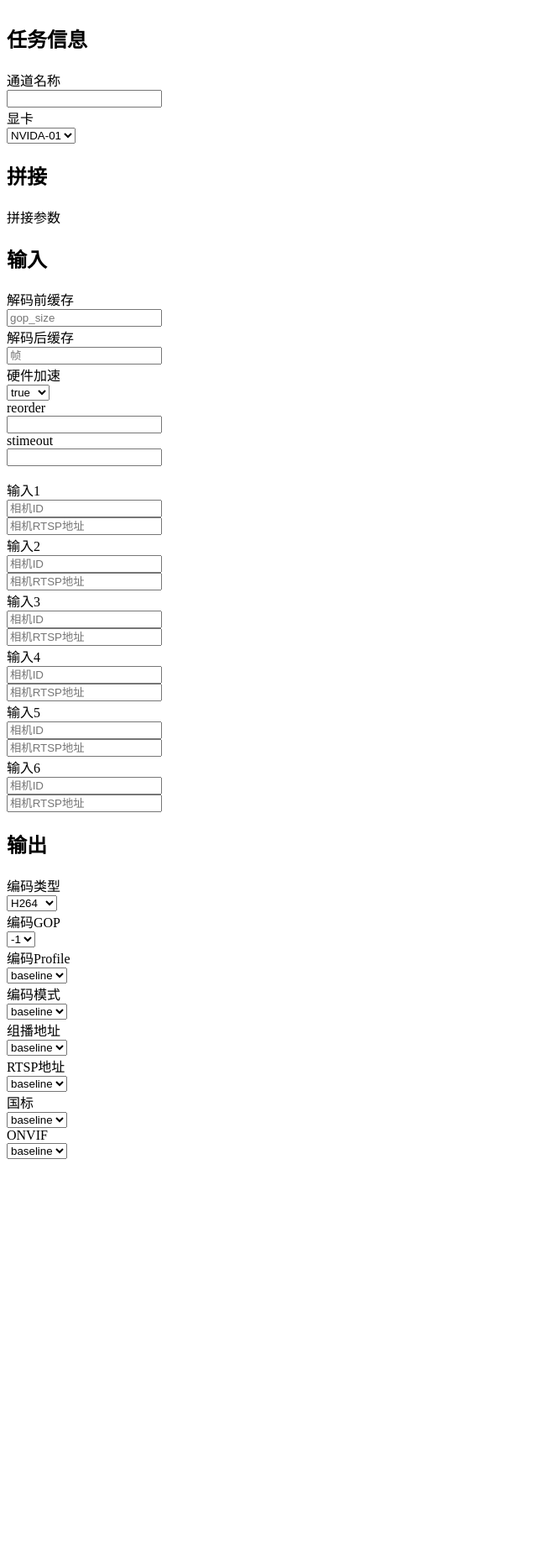
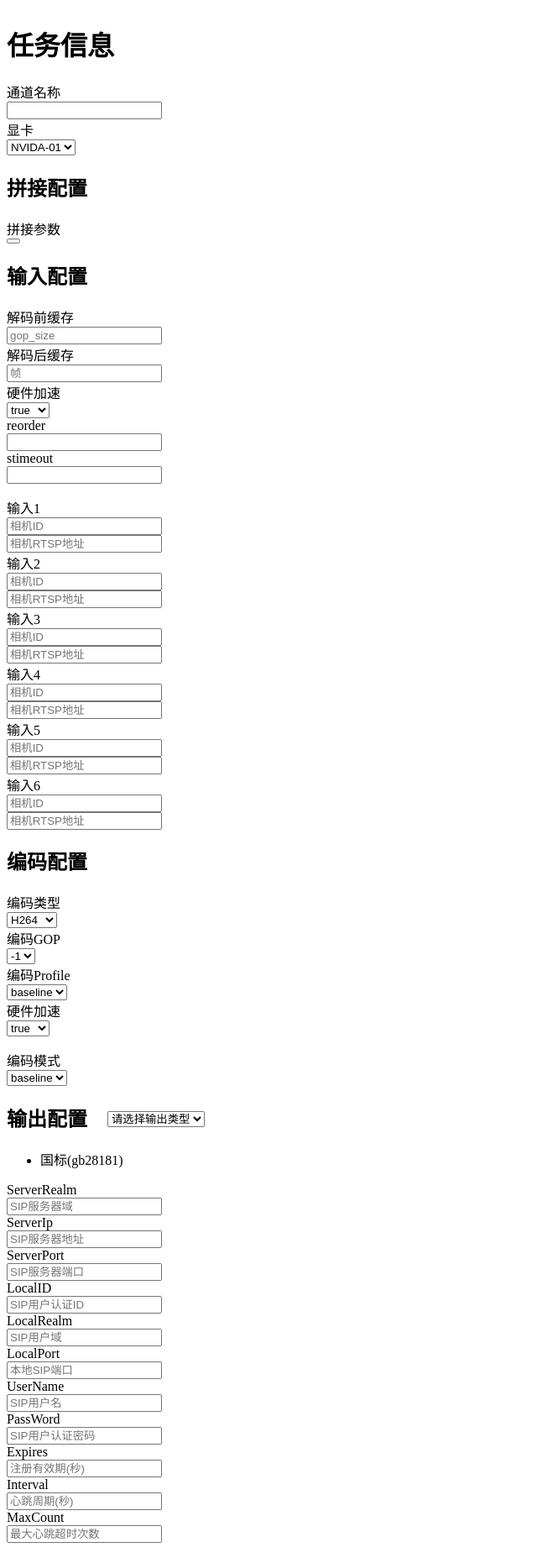
Before and after one commit to shuiruobing/vista, a Flask app: page /form.html in a window 1280 px wide. Shown: the whole page at 84% size, without its empty margins (0-640 px from the left). Before the commit the page ends 1380 px from the top, so only its background shows below. Run offline with Flask 2, Linux system fonts and the light colour scheme; the visitor is signed in with stand-in values (Sample User, id 1); parts of the project's set-up code (start-up, migrations or seed data) failed here and were passed over.

Commit message:
修改配置参数表单项

```diff
--- a/vista_daemon/app/templates/form.html
+++ b/vista_daemon/app/templates/form.html
@@ -13,7 +13,7 @@
 	<body>-->
 		<div class="layui-collapse" lay-accordion="" style="overflow: auto;">
   			<div class="layui-colla-item">
-				<h2 class="layui-colla-title">任务信息</h2>
+				<h1 class="layui-colla-title">任务信息</h1>
 				<div class="layui-colla-content layui-show">
 					<div class="layui-collapse" lay-accordion="">
 						<div class="layui-colla-item">
@@ -38,13 +38,14 @@
 							<div class="layui-colla-content layui-show">
 								<div class="layui-collapse" lay-accordion="">
 									<div class="layui-colla-item" >
-										<h2 class="layui-colla-title">拼接</h2>
+										<h2 class="layui-colla-title">拼接配置</h2>
 										<div class="layui-colla-content layui-show">
 											拼接参数
 										</div>
 									</div>
 									<div class="layui-colla-item">
-										<h2 class="layui-colla-title">输入</h2>
+										<button class="layui-btn" id="add-camera"></button>
+										<h2 class="layui-colla-title">输入配置</h2>
 										<div class="layui-colla-content layui-show" >
 											<form class="layui-form layui-form-pane1" action="" lay-filter="first" id="input_content1">
 												<div class="layui-form-item">
@@ -165,9 +166,9 @@
 										</div>
 									</div>
 									<div class="layui-colla-item">
-										<h2 class="layui-colla-title">输出</h2>
+										<h2 class="layui-colla-title">编码配置</h2>
 										<div class="layui-colla-content layui-show">
-											<form class="layui-form layui-form-pane1" action="" lay-filter="first" id="content">
+											<form class="layui-form layui-form-pane1" action="" lay-filter="first" id="encode-content1">
 												<div class="layui-form-item">
 													<label class="layui-form-label">编码类型</label>
 													<div class="layui-input-inline">
@@ -197,6 +198,17 @@
 													</div>
 												</div>
 												<div class="layui-form-item">
+													<label class="layui-form-label">硬件加速</label>
+													<div class="layui-input-inline">
+														<select name="interest-search" lay-filter="interest-search" lay-search>
+															<option value="NVIDA-01">true</option>
+															<option value="NVIDA-02">false</option>
+														</select>
+													</div>
+												</div>
+										    </form>
+										    <form class="layui-form layui-form-pane1" action="" lay-filter="first" id="encode-content2">
+												<div class="layui-form-item">
 													<label class="layui-form-label">编码模式</label>
 													<div class="layui-input-inline">
 														<select name="interest-search" lay-filter="interest-search" lay-search>
@@ -206,47 +218,104 @@
 														</select>
 													</div>
 												</div>
+											</form>
+											<div style="clear:both;"></div>
+										</div>
+									</div>
+									<div class="layui-colla-item">
+										<h2 class="layui-colla-title">输出配置</h2>
+										<form class="layui-form layui-form-pane1" action="" lay-filter="first" style="position: relative; float:left; left: 120px; top: -45px;width:0px;height: 25px;">
 											<div class="layui-form-item">
-													<label class="layui-form-label">组播地址</label>
+												<!--<label class="layui-form-label">类型</label>-->
 												<div class="layui-input-inline">
 													<select name="interest-search" lay-filter="interest-search" lay-search>
-															<option value="baseline">baseline</option>
-															<option value="mainline">mainline</option>
-															<option value="highline">highline</option>
-														</select>
-													</div>
-												</div>
-												<div class="layui-form-item">
-													<label class="layui-form-label">RTSP地址</label>
-													<div class="layui-input-inline">
-														<select name="interest-search" lay-filter="interest-search" lay-search>
-															<option value="baseline">baseline</option>
-															<option value="mainline">mainline</option>
-															<option value="highline">highline</option>
-														</select>
-													</div>
-												</div>
-												<div class="layui-form-item">
-													<label class="layui-form-label">国标</label>
-													<div class="layui-input-inline">
-														<select name="interest-search" lay-filter="interest-search" lay-search>
-															<option value="baseline">baseline</option>
-															<option value="mainline">mainline</option>
-															<option value="highline">highline</option>
-														</select>
-													</div>
-												</div>
-												<div class="layui-form-item">
-													<label class="layui-form-label">ONVIF</label>
-													<div class="layui-input-inline">
-														<select name="interest-search" lay-filter="interest-search" lay-search>
-															<option value="baseline">baseline</option>
-															<option value="mainline">mainline</option>
-															<option value="highline">highline</option>
+														<option value="">请选择输出类型</option>
+														<option value="组播">组播</option>
+														<option value="国标">国标</option>
+														<option value="RTSP">RTSP</option>
+														<option value="ONVIF">ONVIF</option>
 													</select>
 												</div>
 											</div>
 										</form>
+										<div class="layui-colla-content layui-show">
+											<div class="layui-tab">
+												<ul class="layui-tab-title">
+												    <li class="layui-this">国标(gb28181)</li>
+											    </ul>
+												<div class="layui-tab-content">
+											    	<div class="layui-tab-item layui-show">
+											    		<form class="layui-form layui-form-pane1" action="" lay-filter="first" id="input_content1">
+															<div class="layui-form-item">
+																<label class="layui-form-label">ServerRealm</label>
+																<div class="layui-input-block">
+																	<input type="text" name="title" lay-verify="required|number" lay-verType="tips" placeholder="SIP服务器域" autocomplete="off" class="layui-input">
+																</div>
+															</div>
+															<div class="layui-form-item">
+																<label class="layui-form-label">ServerIp</label>
+																<div class="layui-input-block">
+																	<input type="text" name="title" lay-verify="required|number" lay-verType="tips" placeholder="SIP服务器地址" autocomplete="off" class="layui-input">
+																</div>
+															</div>
+															<div class="layui-form-item">
+																<label class="layui-form-label">ServerPort</label>
+																<div class="layui-input-block">
+																	<input type="text" name="title" lay-verify="required|number" lay-verType="tips" placeholder="SIP服务器端口" autocomplete="off" class="layui-input">
+																</div>
+															</div>
+															<div class="layui-form-item">
+																<label class="layui-form-label">LocalID</label>
+																<div class="layui-input-block">
+																	<input type="text" name="title" lay-verify="required|number" lay-verType="tips" placeholder="SIP用户认证ID" autocomplete="off" class="layui-input">
+																</div>
+															</div>
+															<div class="layui-form-item">
+																<label class="layui-form-label">LocalRealm</label>
+																<div class="layui-input-block">
+																	<input type="text" name="title" lay-verify="required|number" lay-verType="tips" placeholder="SIP用户域" autocomplete="off" class="layui-input">
+																</div>
+															</div>
+															<div class="layui-form-item">
+																<label class="layui-form-label">LocalPort</label>
+																<div class="layui-input-block">
+																	<input type="text" name="title" lay-verify="required|number" lay-verType="tips" placeholder="本地SIP端口" autocomplete="off" class="layui-input">
+																</div>
+															</div>
+															<div class="layui-form-item">
+																<label class="layui-form-label">UserName</label>
+																<div class="layui-input-block">
+																	<input type="text" name="title" lay-verify="required|number" lay-verType="tips" placeholder="SIP用户名" autocomplete="off" class="layui-input">
+																</div>
+															</div>
+															<div class="layui-form-item">
+																<label class="layui-form-label">PassWord</label>
+																<div class="layui-input-block">
+																	<input type="text" name="title" lay-verify="required|number" lay-verType="tips" placeholder="SIP用户认证密码" autocomplete="off" class="layui-input">
+																</div>
+															</div>
+															<div class="layui-form-item">
+																<label class="layui-form-label">Expires</label>
+																<div class="layui-input-block">
+																	<input type="text" name="title" lay-verify="required|number" lay-verType="tips" placeholder="注册有效期(秒)" autocomplete="off" class="layui-input">
+																</div>
+															</div>
+															<div class="layui-form-item">
+																<label class="layui-form-label">Interval</label>
+																<div class="layui-input-block">
+																	<input type="text" name="title" lay-verify="required|number" lay-verType="tips" placeholder="心跳周期(秒)" autocomplete="off" class="layui-input">
+																</div>
+															</div>
+															<div class="layui-form-item">
+																<label class="layui-form-label">MaxCount</label>
+																<div class="layui-input-block">
+																	<input type="text" name="title" lay-verify="required|number" lay-verType="tips" placeholder="最大心跳超时次数" autocomplete="off" class="layui-input">
+																</div>
+															</div>
+														</form>
+												    </div>
+											    </div>
+											</div>
 										</div>
 									</div>
 								</div>
```
Also changed, not shown: vista_daemon/app/static/layui/css/stich.css (+28 -1 lines), vista_daemon/app/static/img/add2.png (added). Lines whose indentation alone changed are shown as unchanged.
